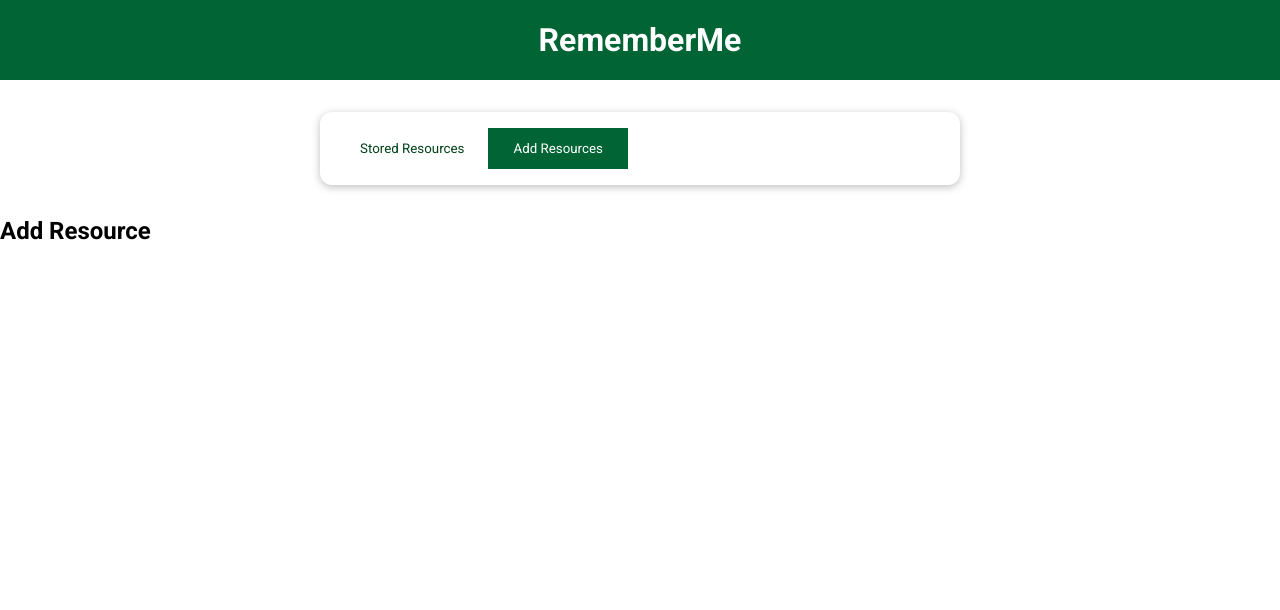
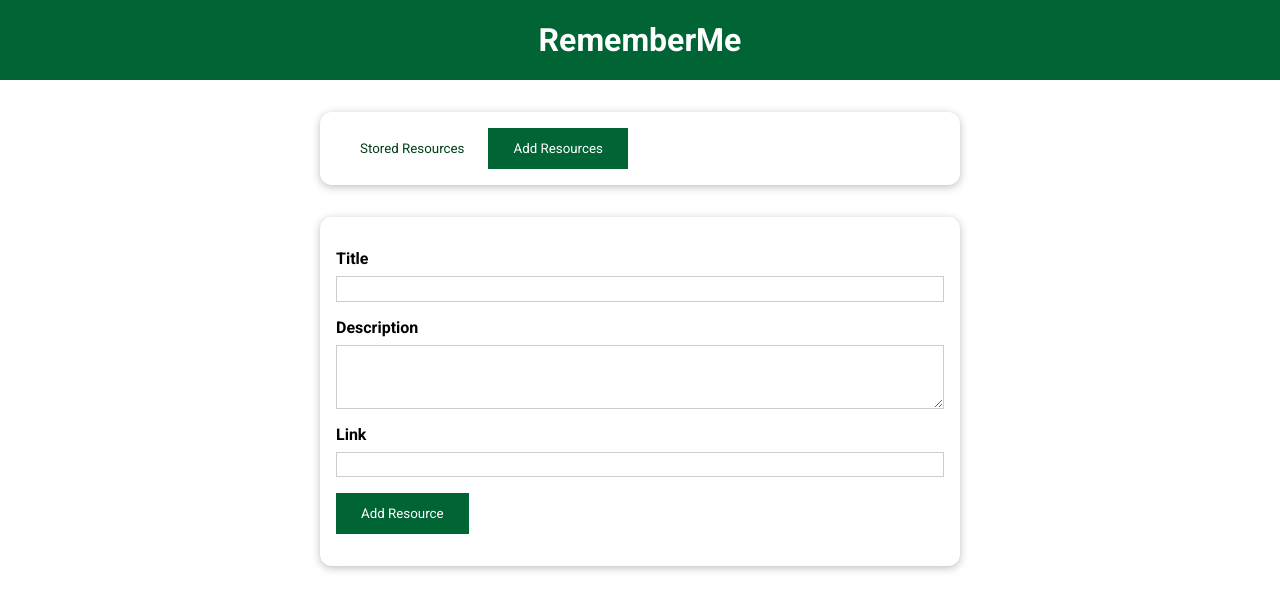
Before and after one commit to adrianjiga/learning-resources-app, a Vue app: page / in a window 1280 px wide. Both pictures are taken after a click on the button "Add Resources". Shown: the top 610 px of the page. Built offline with nearby package versions, Linux system fonts and the light colour scheme.

Commit message:
add form to AddResource component

```diff
--- a/src/components/UI/BaseButton.vue
+++ b/src/components/UI/BaseButton.vue
@@ -1,12 +1,12 @@
 <template>
-	<button :type="type" :class="mode">
+	<button :class="mode">
 		<slot></slot>
 	</button>
 </template>
 
 <script>
 	export default {
-		props: ["type", "mode"],
+		props: ["mode"],
 	};
 </script>
 
@@ -34,6 +34,6 @@
 
 	.flat:hover,
 	.flat:active {
-		background-color: #bbffacc5;
+		background-color: #ccfbc1;
 	}
 </style>
--- a/src/components/resources/AddResource.vue
+++ b/src/components/resources/AddResource.vue
@@ -1,3 +1,49 @@
 <template>
-	<h2>Add Resource</h2>
+	<base-card>
+		<form>
+			<div class="form-control">
+				<label for="title">Title</label>
+				<input type="text" name="title" id="title" />
+			</div>
+			<div class="form-control">
+				<label for="description">Description</label>
+				<textarea name="description" id="description" rows="3"></textarea>
+			</div>
+			<div class="form-control">
+				<label for="link">Link</label>
+				<input type="url" name="link" id="link" />
+			</div>
+			<div class="form-control">
+				<base-button type="submit">Add Resource</base-button>
+			</div>
+		</form>
+	</base-card>
 </template>
+
+<style scoped>
+	label {
+		font-weight: bold;
+		display: block;
+		margin-bottom: 0.5rem;
+	}
+
+	input,
+	textarea {
+		display: block;
+		width: 100%;
+		font: inherit;
+		padding: 0.15rem;
+		border: 1px solid #ccc;
+	}
+
+	input:focus,
+	textarea:focus {
+		outline: none;
+		border-color: #3a0061;
+		background-color: #ccfbc1;
+	}
+
+	.form-control {
+		margin: 1rem 0;
+	}
+</style>
```
